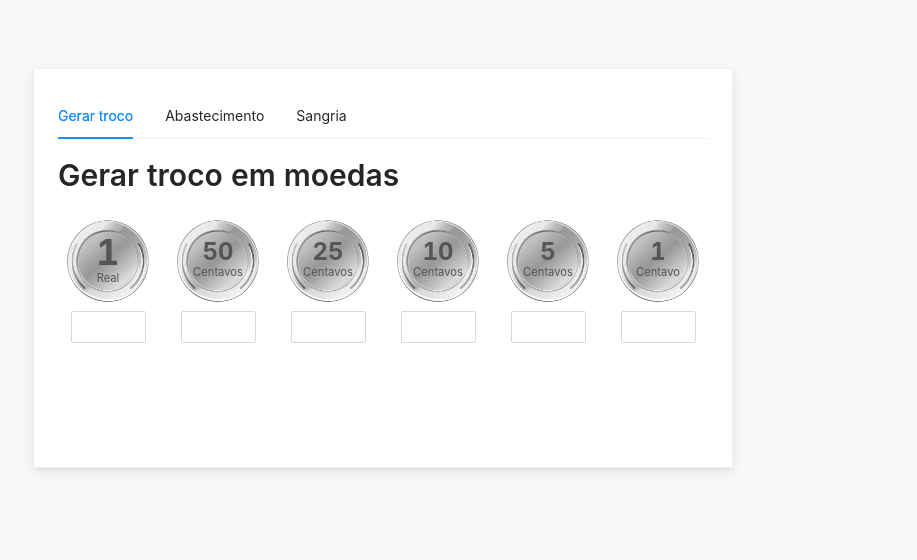
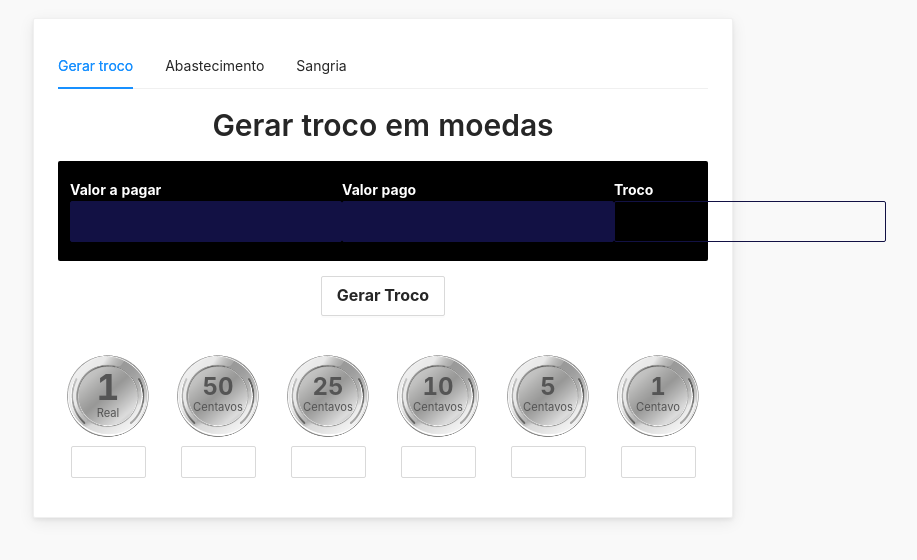
Before and after one commit to GuilhermeAmado/react-cash-register, a React (Create React App) app: page / in a window 1280 px wide. Shown: the part 132-692 px from the top of the page, without its empty margins (257-1174 px from the left). Built offline with nearby package versions, Linux system fonts and the light colour scheme.

Commit message:
add generate change view

```diff
--- a/src/App.js
+++ b/src/App.js
@@ -1,8 +1,8 @@
 import styled from 'styled-components';
-import { Tabs, Card, Typography } from 'antd';
+import { Tabs, Card } from 'antd';
 import CoinList from './components/CoinList';
+import GenerateChangeView from './views/GenerateChangeView';
 const { TabPane } = Tabs;
-const { Title } = Typography;
 
 function callback(key) {
   console.log(key);
@@ -14,8 +14,7 @@ function App() {
       <StyledCard>
         <Tabs defaultActiveKey="1" onChange={callback}>
           <TabPane tab="Gerar troco" key="1">
-            <Title level={2}>Gerar troco em moedas</Title>
-            <CoinList />
+            <GenerateChangeView />
           </TabPane>
           <TabPane tab="Abastecimento" key="2">
             <CoinList />
@@ -39,7 +38,7 @@ const Wrapper = styled.div`
 
 const StyledCard = styled(Card)`
   width: 700px;
-  min-height: 400px;
+  min-height: 500px;
   box-shadow: rgb(0 0 0 / 8%) 0px 4px 16px 0px, rgb(0 0 0 / 6%) 0px 2px 4px 0px;
 `;
 
--- a/src/components/Coin.js
+++ b/src/components/Coin.js
@@ -7,12 +7,14 @@ const Coin = ({ value, unity }) => {
   return (
     <CoinContainer>
       <CoinStyles unity={unity}>
-        <div className="value-container">
-          <strong>{value}</strong>
-          <small>{unity}</small>
-        </div>
+        <label htmlFor={value + unity}>
+          <div className="value-container">
+            <strong>{value}</strong>
+            <small>{unity}</small>
+          </div>
+        </label>
       </CoinStyles>
-      <StyledInput />
+      <StyledInput name={value + unity} id={value + unity} />
     </CoinContainer>
   );
 };
@@ -31,6 +33,8 @@ const CoinStyles = styled.div`
   background-size: cover;
   background-repeat: no-repeat;
   background-position: center;
+
+  user-select: none;
 
   display: flex;
   align-items: center;
--- /dev/null
+++ b/src/views/GenerateChangeView.js
@@ -0,0 +1,96 @@
+import React from 'react';
+import { Typography, Input, Button } from 'antd';
+import CoinList from '../components/CoinList';
+import styled from 'styled-components';
+import { currencyFormatter } from '../utils/currencyFormater';
+
+const { Title } = Typography;
+
+const GenerateChangeView = () => {
+  return (
+    <div>
+      <StyledTitle level={2}>Gerar troco em moedas</StyledTitle>
+      <ValuesDisplay>
+        <DisplayInputContainer>
+          <label htmlFor="due-value">
+            <strong>Valor a pagar</strong>
+          </label>
+          <StyledInput size="large" name="due-value" id="due-value" />
+        </DisplayInputContainer>
+        <DisplayInputContainer>
+          <label htmlFor="paid-value">
+            <strong>Valor pago</strong>
+          </label>
+          <StyledInput size="large" name="paid-value" id="paid-value" />
+        </DisplayInputContainer>
+        <DisplayInputContainer>
+          <label htmlFor="change-value">
+            <strong>Troco</strong>
+          </label>
+          <StyledInput
+            disabled
+            size="large"
+            name="change-value"
+            id="change-value"
+          />
+        </DisplayInputContainer>
+      </ValuesDisplay>
+      <ButtonContainer>
+        <StyledButton size="large">Gerar Troco</StyledButton>
+      </ButtonContainer>
+      <CoinList />
+    </div>
+  );
+};
+
+const StyledTitle = styled(Title)`
+  text-align: center;
+`;
+
+const ValuesDisplay = styled.div`
+  height: 100px;
+  background-color: #000;
+  border-radius: 2px;
+  padding: 6px 12px;
+  margin-bottom: 15px;
+
+  display: flex;
+  align-items: center;
+  justify-content: space-around;
+`;
+
+const DisplayInputContainer = styled.div`
+  display: flex;
+  flex-direction: column;
+  color: #fff;
+  /* color: #1dfd8c; */
+`;
+
+const StyledInput = styled(Input)`
+  background-color: #121144;
+  width: fit-content;
+  color: inherit;
+  border-color: #121144;
+
+  :disabled {
+    background-color: inherit;
+    border-color: #121144;
+
+    :hover {
+      border-color: #121144;
+    }
+  }
+`;
+
+const ButtonContainer = styled.div`
+  width: 100%;
+  display: flex;
+  justify-content: center;
+  margin-bottom: 30px;
+`;
+
+const StyledButton = styled(Button)`
+  font-weight: bold;
+`;
+
+export default GenerateChangeView;
```
